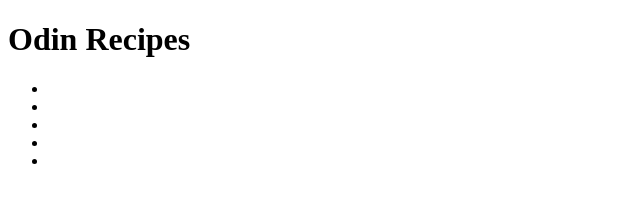
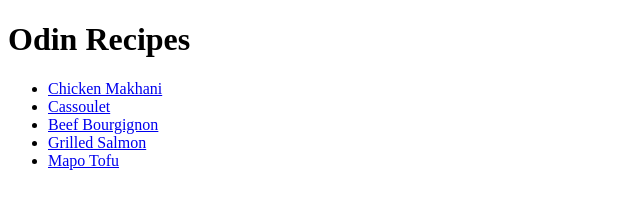
Before and after one commit to GClabaut/odin-recipes, a plain HTML site: page index.html in a window 1280 px wide. Shown: the whole page, without its empty margins (0-640 px from the left). Drawn offline with Linux system fonts and the light colour scheme.

Commit message:
Added all links to the index.html and wrote README

```diff
--- a/index.html
+++ b/index.html
@@ -8,11 +8,11 @@
 <body>
     <h1>Odin Recipes</h1>
     <ul>
-        <li><a href="recipes/chicken-makhani.html"></a></li>
-        <li><a href="recipes/chicken-makhani.html"></a></li>
-        <li><a href="recipes/chicken-makhani.html"></a></li>
-        <li><a href="recipes/chicken-makhani.html"></a></li>
-        <li><a href="recipes/chicken-makhani.html"></a></li>
+        <li><a href="recipes/chicken-makhani.html">Chicken Makhani</a></li>
+        <li><a href="recipes/cassoulet.html">Cassoulet</a></li>
+        <li><a href="recipes/beef-bourgignon.html">Beef Bourgignon</a></li>
+        <li><a href="recipes/grilled-salmon.html">Grilled Salmon</a></li>
+        <li><a href="recipes/mapo-tofu.html">Mapo Tofu</a></li>
     </ul>
 </body>
 </html>
```
Also changed, not shown: 1 other file.
